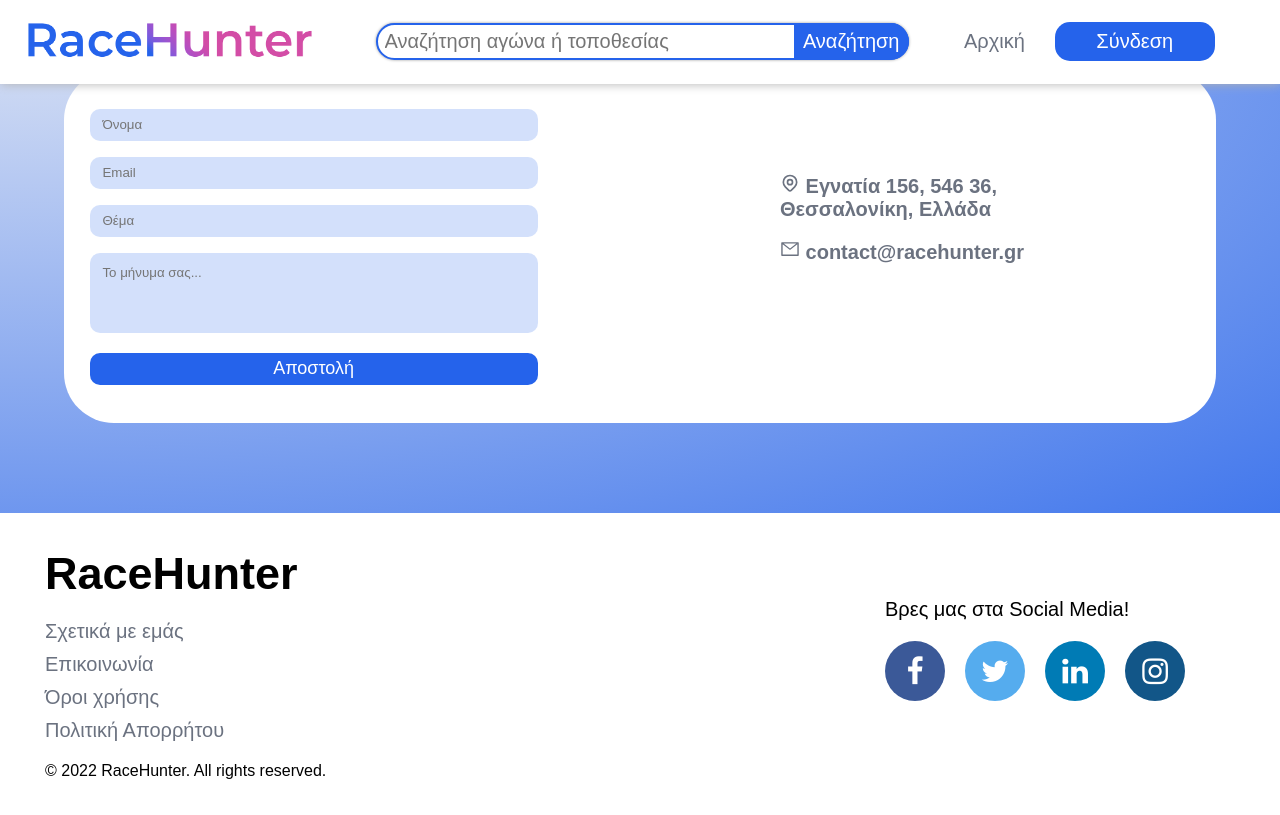
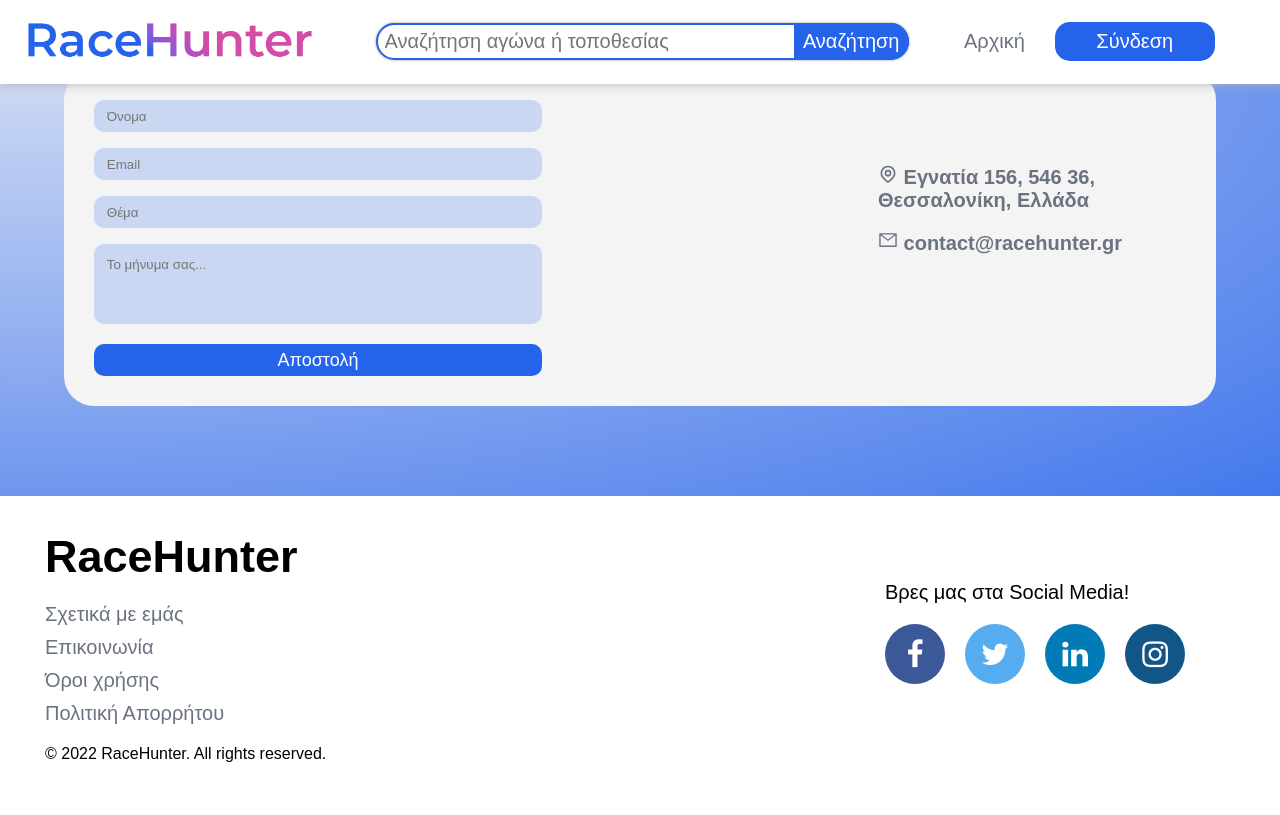
Before and after one commit to NikolasPpd/RaceHunter-Front-End, a React (Create React App) app: page /contact in a window 1280 px wide. Built offline with nearby package versions, Linux system fonts and the light colour scheme.

Commit message:
Update src/pages/ContactPage/contact-page.css
Co-authored-by: Nikolas <53314070+NikolasPpd@users.noreply.github.com>

```diff
--- a/src/pages/ContactPage/contact-page.css
+++ b/src/pages/ContactPage/contact-page.css
@@ -14,15 +14,12 @@
 }
 
 .contact-card{
-    padding: 3vw 10vw 3vw 2vw;
+    padding: 30px;
     display: flex;
     justify-content: space-between;
-    border-radius: 50px;
-    background-color: white;
-}
-
-.contact-card{
-    color: #6B7280;
+    border-radius: 30px;
+    background-color: #F4F4F4;
+    color: var(--text-color-gray);
 }
 
 .contact-input{
```
